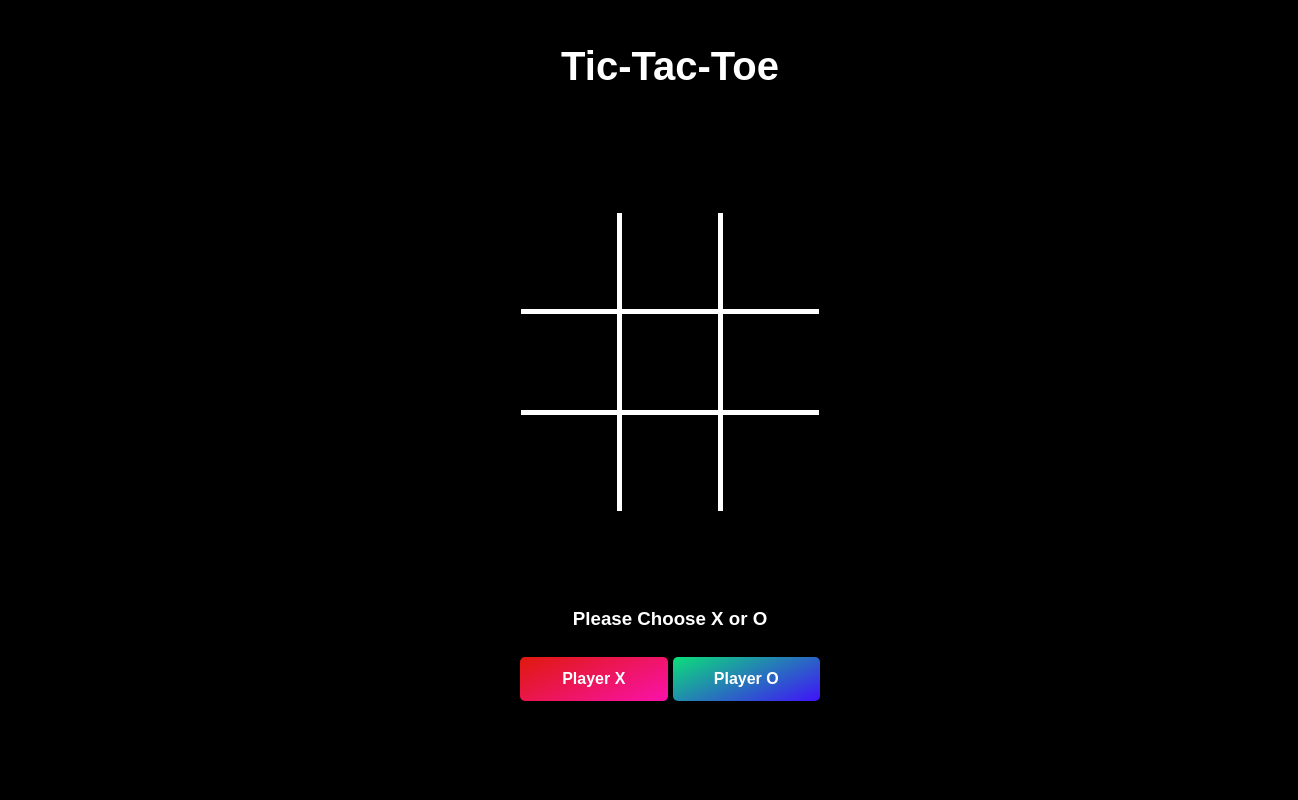
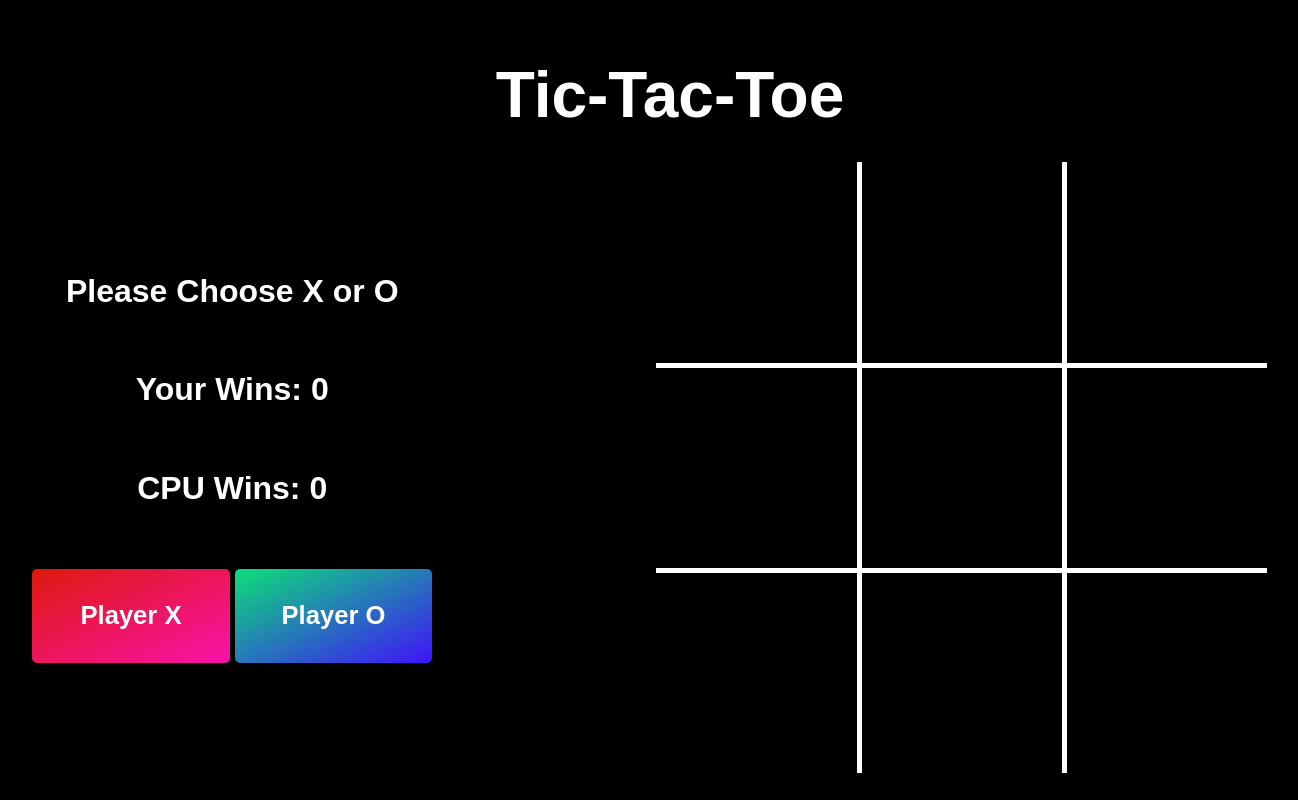
Before and after one commit to rustyff12/tic-tac-toe, a plain HTML site: page index.html in a window 1536 px wide. Shown: the whole page, without its empty margins (98-1396 px from the left). Drawn offline with Linux system fonts and the light colour scheme.

Commit message:
media q's added

```diff
--- a/public/main.css
+++ b/public/main.css
@@ -207,6 +207,123 @@ body {
     font-weight: 700;
 }
 
-/* .start-game {
-    grid-area: 4 / 1 / 5 / 2;
-} */
+@media screen and (min-width: 768px) {
+    .game-grid-container {
+        max-width: 420px;
+    }
+
+    .game-buttons {
+        padding-top: 10px;
+        max-width: 400px;
+    }
+
+    .restart-game {
+        max-width: 220px;
+        margin: 0 auto;
+    }
+
+    .player-1-symbol,
+    .player-2-symbol {
+        font-size: 4rem;
+    }
+}
+
+@media screen and (min-width: 1024px) {
+    .body-container {
+        display: grid;
+        grid-template-columns: repeat(5, 1fr);
+        grid-template-rows: 0.5fr repeat(4, 1fr);
+        justify-items: center;
+    }
+
+    .body-container h1 {
+        grid-area: 1 / 1 / 2 / 6;
+        display: flex;
+        justify-content: center;
+        align-items: center;
+        font-size: 3rem;
+    }
+
+    .game-buttons {
+        grid-area: 2 / 1 / 6 / 3;
+        margin-bottom: 10px;
+        display: grid;
+        grid-template-columns: repeat(2, 1fr);
+        grid-template-rows: repeat(4, 1fr);
+        gap: 5px;
+        width: 100%;
+        max-width: 300px;
+        height: 300px;
+    }
+
+    .player-choice {
+        text-align: center;
+        grid-area: 1 / 1 / 2 / 3;
+    }
+
+    .player-wins,
+    .computer-wins {
+        width: 100%;
+        display: flex;
+        justify-content: center;
+    }
+
+    .player-wins {
+        grid-area: 2 / 1 / 3 / 3;
+    }
+    .computer-wins {
+        grid-area: 3 / 1 / 4 / 3;
+    }
+
+    .restart-game {
+        grid-area: 4 / 1 / 5 / 3;
+    }
+    .game-buttons h4 {
+        color: var(--clr-white);
+    }
+
+    .game-buttons button {
+        padding: 0.8rem 1.6rem;
+        font-size: 1.3rem;
+    }
+
+    .game-grid-container {
+        grid-area: 2 / 3 / 6 / 6;
+        max-width: 500px;
+    }
+}
+
+@media screen and (min-width: 1400px) {
+    .body-container {
+        max-width: 1600px;
+    }
+    .body-container h1 {
+        font-size: 4rem;
+    }
+    .game-buttons {
+        max-width: 400px;
+        height: 400px;
+    }
+    .player-choice {
+        font-size: 2rem;
+    }
+
+    .player-wins,
+    .computer-wins {
+        font-size: 2rem;
+    }
+
+    .game-buttons button {
+        padding: 0.8rem 1rem;
+        font-size: 1.6rem;
+    }
+
+    .game-grid-container {
+        max-width: 700px;
+    }
+
+    .player-1-symbol,
+    .player-2-symbol {
+        font-size: 5rem;
+    }
+}
--- a/public/tic-tac-toe.js
+++ b/public/tic-tac-toe.js
@@ -3,7 +3,6 @@ const xChoice = document.querySelector(".x-choice");
 const oChoice = document.querySelector(".o-choice");
 const playerWins = document.querySelector(".player-wins");
 const computerWins = document.querySelector(".computer-wins");
-// const startGame = document.querySelector(".start-game");
 const restartGame = document.querySelector(".restart-game");
 const playerChoice = document.querySelector(".player-choice");
 
@@ -41,7 +40,7 @@ xChoice.addEventListener("click", () => {
     computerWins.classList.remove("hidden");
 
     restartGame.classList.remove("hidden");
-    // playerChoice.classList.add("hidden");
+
     player1 = "X";
     player2 = "O";
     playerSelection = true;
@@ -70,7 +69,7 @@ oChoice.addEventListener("click", () => {
     playerWins.classList.remove("hidden");
     computerWins.classList.remove("hidden");
     restartGame.classList.remove("hidden");
-    // playerChoice.classList.add("hidden");
+
     player1 = "O";
     player2 = "X";
     playerSelection = true;
@@ -100,7 +99,6 @@ restartGame.addEventListener("click", () => {
     computerWins.classList.add("hidden");
 
     restartGame.classList.add("hidden");
-    playerChoice.classList.remove("hidden");
     playerSelection = false;
     gameGrid = [
         [" ", " ", " "],
@@ -133,8 +131,6 @@ gameGridContainer.addEventListener("click", (e) => {
             placeMove(player1, row, col);
             disableCell(row, col);
 
-            console.log(checkWin(gameGrid));
-            console.log(player1);
             if (checkWin(gameGrid) === false) {
                 playerChoice.innerText = `Player ${player2}'s Turn`;
                 setTimeout(() => {
@@ -142,7 +138,6 @@ gameGridContainer.addEventListener("click", (e) => {
                     placeMove(player2);
                 }, 1500);
             } else if (checkWin(gameGrid) === player1) {
-                console.log("here");
                 saveWins(player1);
                 gameStateWin(player1);
                 playerTurn = 1;
@@ -154,7 +149,7 @@ gameGridContainer.addEventListener("click", (e) => {
             }
         }
 
-        console.log(gameGrid);
+        // console.log(gameGrid);
     }
 });
 
@@ -245,7 +240,7 @@ const placeMove = (player, row, col) => {
             }
         }
         disableCell(position.row, position.col);
-        console.log(gameGrid);
+
         if (checkWin(gameGrid) === player2) {
             saveWins(player2);
             gameStateWin(player2);
```
